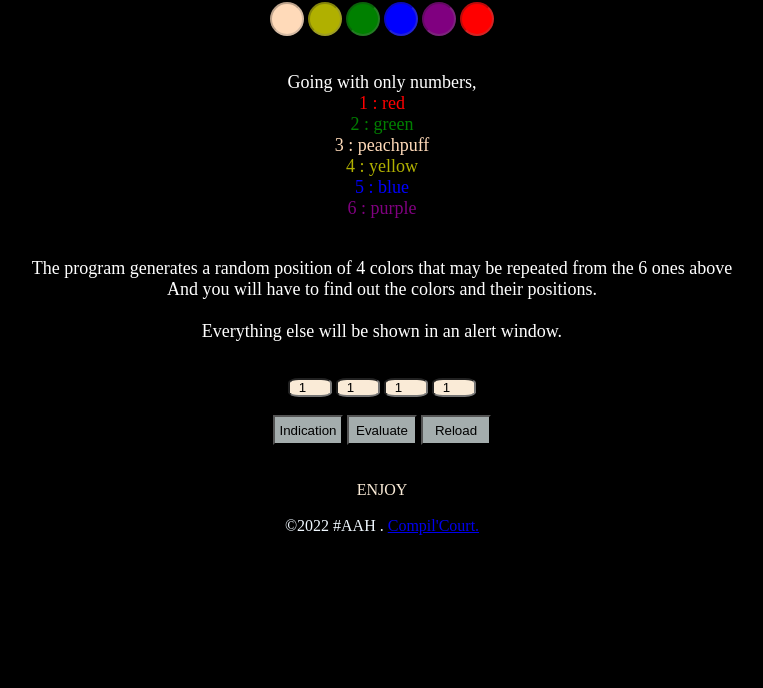
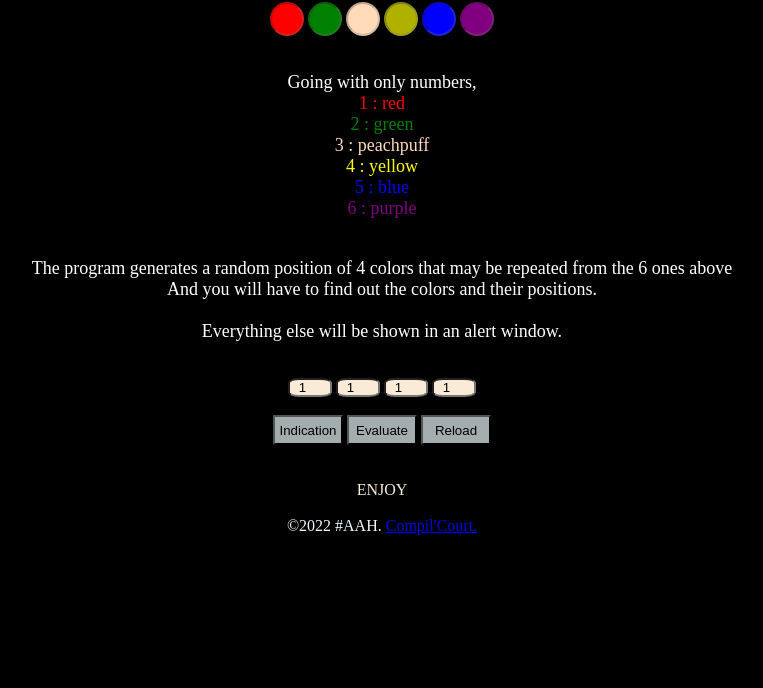
Before and after one commit to amineaith3/mindgame, a plain HTML site: page index.html in a window 1280 px wide. Shown: the part 112-800 px from the top of the page, without its empty margins (258-1021 px from the left). Drawn offline with Linux system fonts and the light colour scheme.

Commit message:
changes again

```diff
--- a/index.html
+++ b/index.html
@@ -11,38 +11,32 @@
 
 <body>
     <header>
-        <p class="ins"> A new <span class="ccg"> <a class="ccg" target="_blank"
-                    href="https://beinsciences.org/compilcourtensaa/">Compil'Court</a></span> game<br> with a new
-            concept
-        </p>
+        <p class="ins"> A new game<br> with a new concept</p>
     </header>
     <main>
         <br>
         <div class="contain_colors">
-            <input class=" clrs" style="color:black; background-color: peachpuff;" disabled>
-            <input class="clrs" style="color:black; background-color: rgba(255, 255, 0, 0.69);" disabled>
-            <input class=" clrs" style="color:whitesmoke; background-color: green;" disabled ">
-            <input class=" clrs" style="color:whitesmoke; background-color: blue;" disabled>
-            <input class="clrs" style="color:whitesmoke; background-color: purple;" disabled>
-            <input class="clrs" style="color:whitesmoke; background-color: red;" disabled ">
+            <input class="clrs clr-red" disabled>
+            <input class="clrs clr-green" disabled>
+            <input class="clrs clr-peachpuff" disabled>
+            <input class="clrs clr-yellow" disabled>
+            <input class="clrs clr-blue" disabled>
+            <input class="clrs clr-purple" disabled>
         </div>
         <br>
         <br>
-        <p class=" text_1"> Going with only numbers,<br>
-            <span class="spans" style="color: red;">1 : red</span><br>
-            <span class="spans" style="color: green;"> 2 : green</span><br>
-            <span class="spans" style="color: peachpuff;"> 3 : peachpuff</span><br>
-            <span class="spans" style="color: rgba(255, 255, 0, 0.69);"> 4 : yellow </span><br>
-            <span class="spans" style="color: blue;"> 5 : blue </span><br>
-            <span class="spans" style="color: purple;"> 6 : purple</span><br>
+        <p class="text_1"> Going with only numbers,<br>
+            <span class="spans clr-red">1 : red</span><br>
+            <span class="spans clr-green"> 2 : green</span><br>
+            <span class="spans clr-peachpuff"> 3 : peachpuff</span><br>
+            <span class="spans clr-yellow"> 4 : yellow </span><br>
+            <span class="spans clr-blue"> 5 : blue </span><br>
+            <span class="spans clr-purple"> 6 : purple</span><br>
         </p>
         <br>
         <p class="text_2"><br>
-                The program generates a random position of 4 colors <span class="span">that may be
-                    repeated</span> from the
-                6
-                ones
-                above<br>
+            The program generates a random position of 4 colors <span class="span">that may be repeated</span> from the
+            6 ones above<br>
             And you will have to find out the colors and their positions.<br>
             <br>Everything else will be shown in an alert window.
         </p>
@@ -64,9 +58,7 @@
     </main>
     <script src="mindgame.js"></script>
     <footer>
-        &copy;2022 <span onclick="show();">
-            #AAH
-        </span>. <a class="compil" target="_blank" href="https://beinsciences.org/compilcourtensaa/">Compil'Court.</a>
+        &copy;2022 <span onclick="show();">#AAH</span>. <a class="compil" target="_blank" href="https://beinsciences.org/compilcourtensaa/">Compil'Court.</a>
     </footer>
 
 </body>
--- a/mindgame.css
+++ b/mindgame.css
@@ -1,3 +1,8 @@
+* {
+    margin: 0;
+    padding: 0;
+    background-color: black;
+}
 
 .ins,
 .contain_colors,
@@ -6,12 +11,6 @@
 .contain_numbers,
 .btn {
     text-align: center;
-}
-
-.btn {
-    width: 70px;
-    height: 30px;
-    background-color: rgb(164, 173, 173);
 }
 
 .ins {
@@ -28,20 +27,39 @@
     text-align: center;
 }
 
-* {
-    margin: 0;
-    padding: 0;
-    background-color: black;
+.clr-peachpuff {
+    color: peachpuff;
+    background-color: peachpuff;
+}
+
+.clr-yellow {
+    color: yellow;
+    background-color: rgba(255, 255, 0, 0.69);
+}
+
+.clr-green {
+    color: green;
+    background-color: green;
+}
+
+.clr-blue {
+    color: blue;
+    background-color: blue;
+}
+
+.clr-purple {
+    color: purple;
+    background-color: purple;
+}
+
+.clr-red {
+    color: red;
+    background-color: red;
 }
 
 .text_1,
 .text_2 {
     font-size: large;
-}
-
-footer {
-    text-align: center;
-    color: aliceblue;
 }
 
 .text_1 {
@@ -57,7 +75,11 @@ footer {
 
 .spans {
     background-color: black;
+}
 
+footer {
+    text-align: center;
+    color: aliceblue;
 }
 
 a:visited {
@@ -73,11 +95,16 @@ a:visited {
     background-color: antiquewhite;
 }
 
+.btn {
+    width: 70px;
+    height: 30px;
+    background-color: rgb(164, 173, 173);
+}
+
 .enjoy {
     color: antiquewhite;
 }
 
 .ccg {
     color: blue;
-
 }
```
Lines whose indentation alone changed are shown as unchanged.
